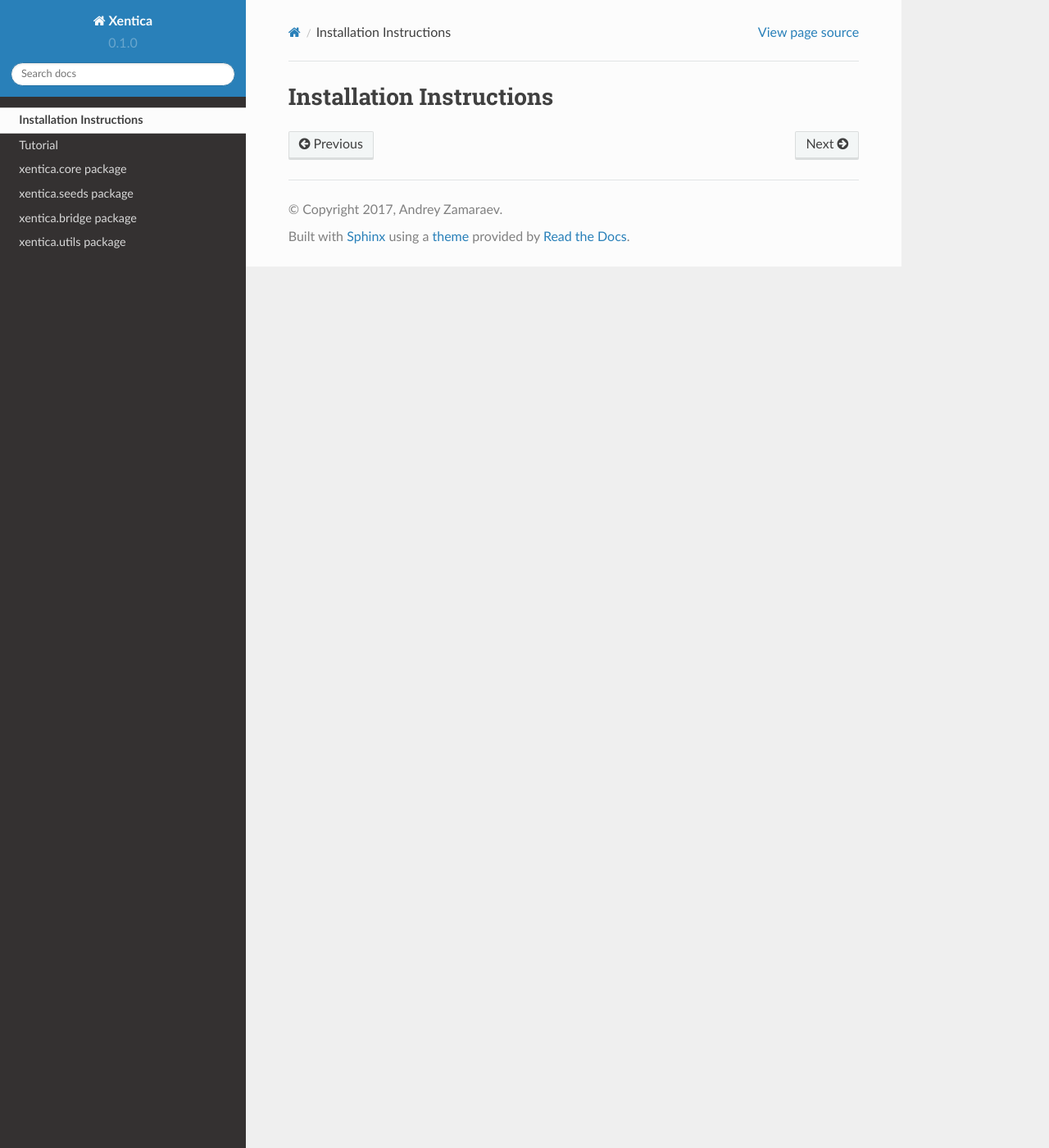
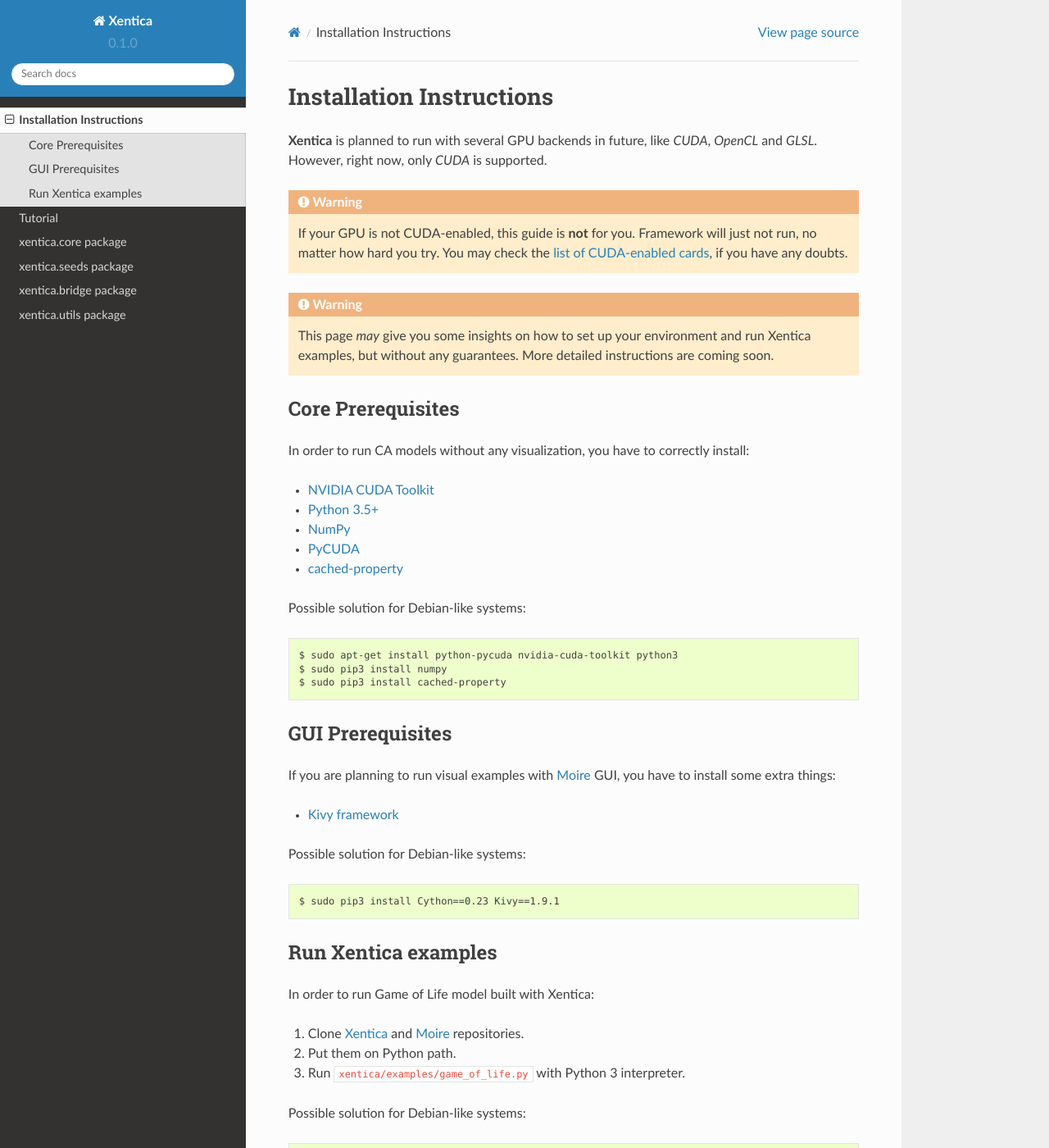
Before and after one commit to a5kin/xentica, a Sphinx documentation site: the page built from docs/manual/installation.rst, in a window 1280 px wide and 1400 px high. Shown: the whole window at 82% size. Built offline with Sphinx 7.4.7 and the Read the Docs theme 2.0.0, drawn with Linux system fonts in a browser that asks for light colours; some of the changed text lies outside the part shown.

Commit message:
Add basic installation instructions (#23, #29)

```diff
--- a/docs/manual/installation.rst
+++ b/docs/manual/installation.rst
@@ -1,2 +1,80 @@
 Installation Instructions
 =========================
+
+**Xentica** is planned to run with several GPU backends in future,
+like *CUDA*, *OpenCL* and *GLSL*. However, right now, only *CUDA* is
+supported.
+
+.. warning::
+   If your GPU is not CUDA-enabled, this guide is **not** for
+   you. Framework will just not run, no matter how hard you try. You
+   may check the `list of CUDA-enabled cards`_, if you have any doubts.
+
+.. warning::
+   This page *may* give you some insights on how to set up your
+   environment and run Xentica examples, but without any
+   guarantees. More detailed instructions are coming soon.
+
+Core Prerequisites
+------------------
+
+In order to run CA models without any visualization, you have to
+correctly install:
+
+- `NVIDIA CUDA Toolkit`_
+
+- `Python 3.5+`_
+
+- `NumPy`_
+
+- `PyCUDA`_
+
+- `cached-property`_
+
+Possible solution for Debian-like systems::
+
+  $ sudo apt-get install python-pycuda nvidia-cuda-toolkit python3
+  $ sudo pip3 install numpy
+  $ sudo pip3 install cached-property
+
+GUI Prerequisites
+-----------------
+
+If you are planning to run visual examples with `Moire`_ GUI, you have to
+install some extra things:
+
+- `Kivy framework`_
+
+Possible solution for Debian-like systems::
+
+  $ sudo pip3 install Cython==0.23 Kivy==1.9.1
+
+
+Run Xentica examples
+--------------------
+
+In order to run Game of Life model built with Xentica:
+
+1. Clone `Xentica`_ and `Moire`_ repositories.
+
+2. Put them on Python path.
+
+3. Run ``xentica/examples/game_of_life.py`` with Python 3 interpreter.
+
+Possible solution for Debian-like systems::
+
+  $ mkdir artipixoids
+  $ cd artipixoids
+  $ git clone https://github.com/a5kin/xentica.git
+  $ git clone https://github.com/a5kin/moire.git
+  $ PYTHONPATH="$(pwd)/xentica/:$(pwd)/moire/:$PYTHONPATH" python3 ./xentica/examples/game_of_life.py
+
+.. _list of CUDA-enabled cards: https://developer.nvidia.com/cuda-gpus
+.. _NVIDIA CUDA Toolkit: http://docs.nvidia.com/cuda/index.html
+.. _Python 3.5+: https://www.python.org/downloads/
+.. _NumPy: https://docs.scipy.org/doc/
+.. _PyCUDA: https://wiki.tiker.net/PyCuda/Installation
+.. _cached-property: https://pypi.python.org/pypi/cached-property
+.. _Kivy framework: https://kivy.org/docs/installation/installation.html
+.. _Moire: https://github.com/a5kin/moire
+.. _Xentica: https://github.com/a5kin/xentica
```
